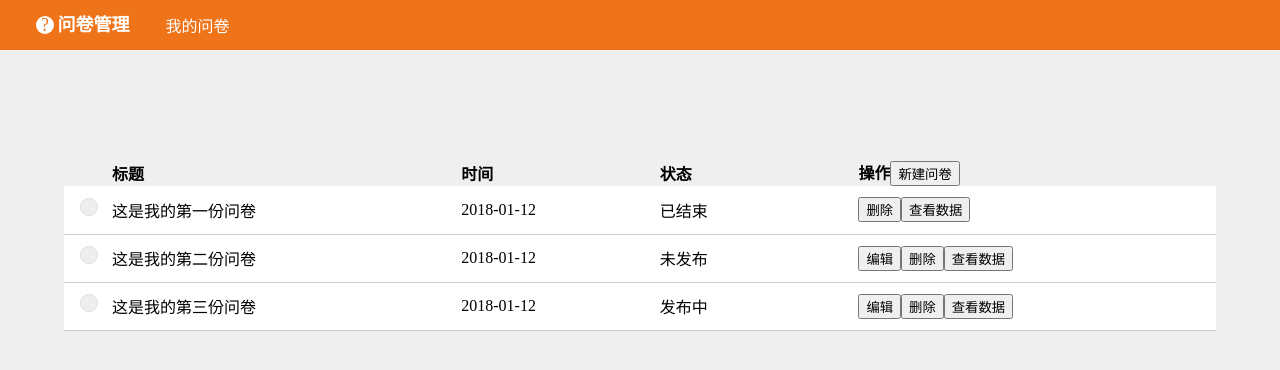
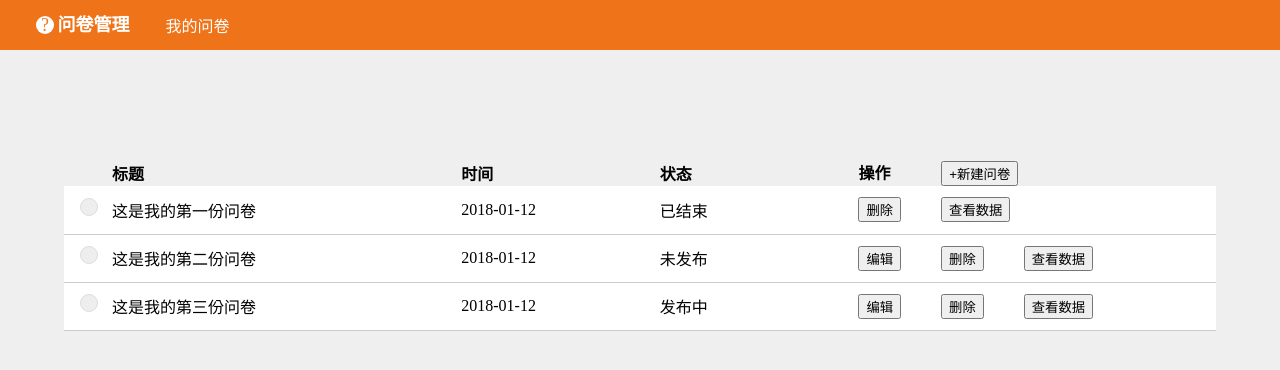
Before and after one commit to guxiaojuan/IFE, a React app in the folder ife50/: page /#/ in a window 1280 px wide. Shown: the top 370 px of the page. Built offline with nearby package versions, Linux system fonts and the light colour scheme.

Commit message:
'首页样式调整'

```diff
--- a/ife50/src/containers/Home.jsx
+++ b/ife50/src/containers/Home.jsx
@@ -11,7 +11,7 @@ export default class Home extends React.Component{
                         <th width="30%">标题</th>
                         <th width="15%">时间</th>
                         <th width="15%">状态</th>
-                        <th width="27%">操作<button>新建问卷</button></th>
+                        <th width="27%">操作<button className={style.new}><span>+</span>新建问卷</button></th>
                     </tr>
                     </thead>
                     <tbody className={style.content}>
--- a/ife50/src/style/Home.less
+++ b/ife50/src/style/Home.less
@@ -10,11 +10,18 @@
   table{
     border-collapse: collapse; //为表格设置边框合并模型
   }
+
   th{
     text-align: left;
   }
+  button{
+    margin-right:3em;
+  }
   th:first-child{
     padding-left: 3em;
+  }
+  .new{
+    margin-left:3.8em;
   }
   .content{
     background-color: white;
```
